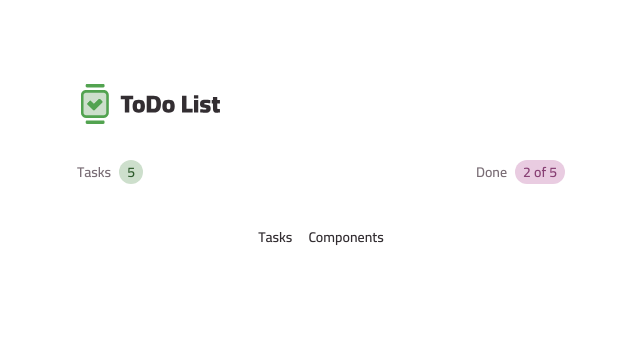
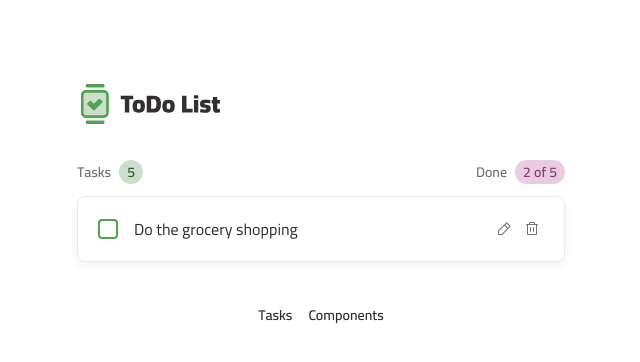
Before and after one commit to brunosilveiradosanjos/react-task-manager, a React (Vite) app: page / in a window 1280 px wide. Shown: the top 362 px of the page, without its empty margins (319-959 px from the left). Built offline with nearby package versions, Linux system fonts and the light colour scheme.

Commit message:
feat: task-item component implementation

```diff
--- /dev/null
+++ b/src/components/core/task-item.tsx
@@ -0,0 +1,45 @@
+import React from 'react'
+import ButtonIcon from '../small/button-icon'
+import Card from '../small/card'
+import InputCheckbox from '../small/input-checkbox'
+import Text from '../small/text'
+import TrashIcon from '@/assets/icons/trash.svg?react'
+import PencilIcon from '@/assets/icons/pencil.svg?react'
+import XIcon from '@/assets/icons/x.svg?react'
+import CheckIcon from '@/assets/icons/check.svg?react'
+import InputText from '../small/input-text'
+
+export default function TaskItem() {
+  const [isEditing, setIsEditing] = React.useState(false)
+
+  function handleEditTask() {
+    setIsEditing(true)
+  }
+
+  function handleExitEditTask() {
+    setIsEditing(false)
+  }
+
+  return (
+    <Card size="md" className="flex items-center gap-4">
+      {isEditing ? (
+        <>
+          <InputText className="flex-1" />
+          <div className="flex gap-1">
+            <ButtonIcon icon={XIcon} variant="secondary" onClick={handleExitEditTask} />
+            <ButtonIcon icon={CheckIcon} variant="primary" onClick={handleExitEditTask} />
+          </div>
+        </>
+      ) : (
+        <>
+          <InputCheckbox />
+          <Text className="flex-1">Do the grocery shopping</Text>
+          <div className="flex gap-1">
+            <ButtonIcon icon={PencilIcon} variant="tertiary" onClick={handleEditTask} />
+            <ButtonIcon icon={TrashIcon} variant="tertiary" />
+          </div>
+        </>
+      )}
+    </Card>
+  )
+}
--- a/src/pages/page-home.tsx
+++ b/src/pages/page-home.tsx
@@ -1,3 +1,4 @@
+import TaskItem from '@/components/core/task-item'
 import TasksSummary from '@/components/core/tasks-summary'
 import Container from '@/components/small/container'
 
@@ -7,6 +8,7 @@
       <header className="flex items-center justify-between">
         <TasksSummary />
       </header>
+      <TaskItem />
     </Container>
   )
 }
```
